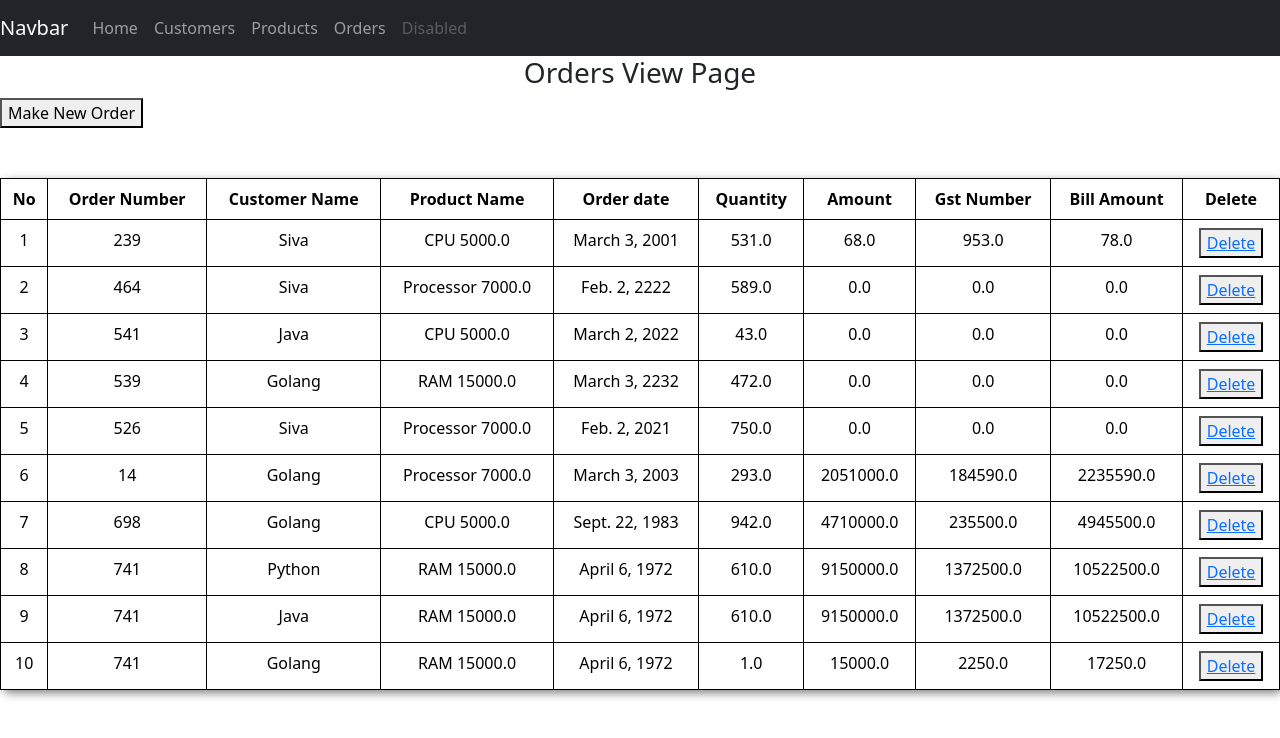
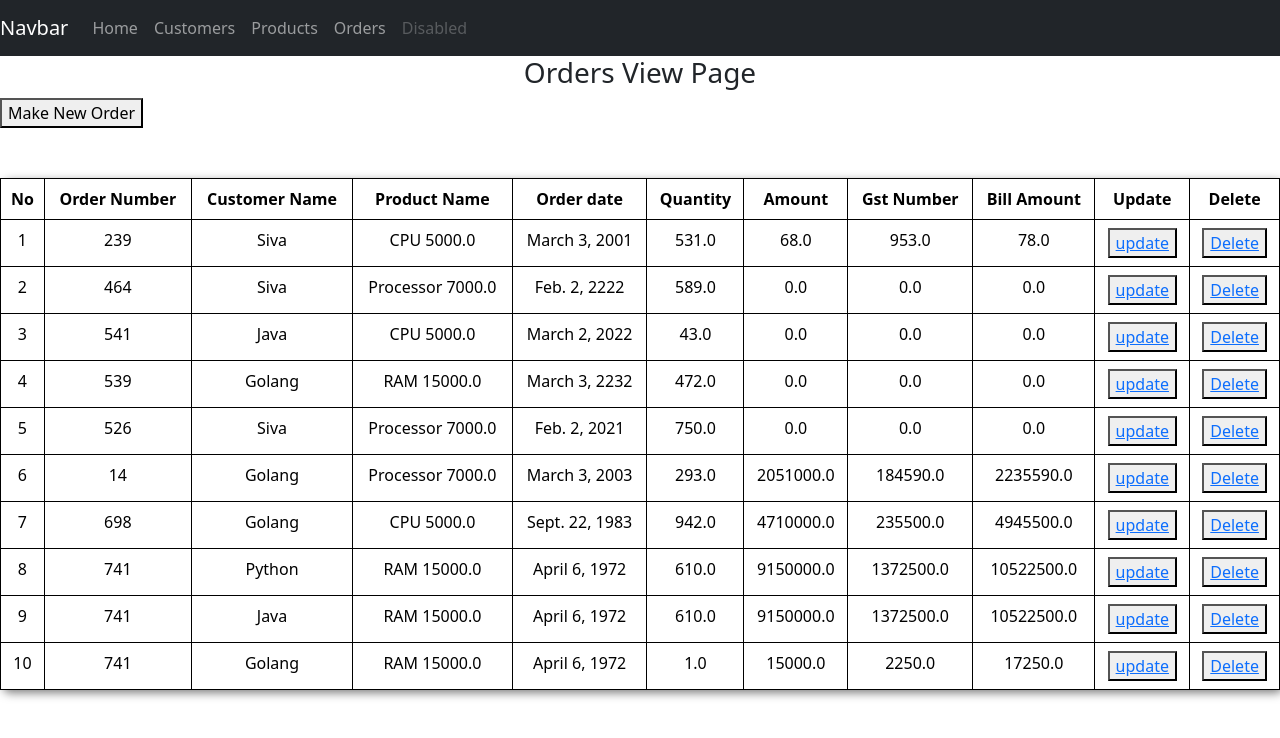
Before and after one commit to rsivaraman18/Mylearning2, a Django app: page /Customers/customer_vieworders/ in a window 1280 px wide. Shown: the top 738 px of the page. Run offline with Django 4.2, Linux system fonts and the light colour scheme; data comes from the database, SQL or seed files in the repository.

Commit message:
Auto commit for 7_Learn_Django/Project-2/templates/Customer/5_orderview.html

```diff
--- a/7_Learn_Django/Project-2/templates/Customer/5_orderview.html
+++ b/7_Learn_Django/Project-2/templates/Customer/5_orderview.html
@@ -65,6 +65,7 @@
                     <th>Amount</th>
                     <th>Gst Number</th>
                     <th>Bill Amount</th>
+                    <th>Update</th>
                     <th>Delete</th>
                 </tr>
             </thead>
@@ -80,6 +81,7 @@
                         <td>{{data.amount}}</td>
                         <td>{{data.gst_number}}</td>
                         <td>{{data.bill_amount}}</td>
+                        <td><button><a href="/Customers/customer_orderupdate/{{data.id}}/"  >update</a></button></td>
                         <td><button><a href="/Customers/customer_orderdelete/{{data.id}}/"  onclick="return confirmDelete()">Delete</a></button></td>
                     </tr>
                 {% endfor %}
```
